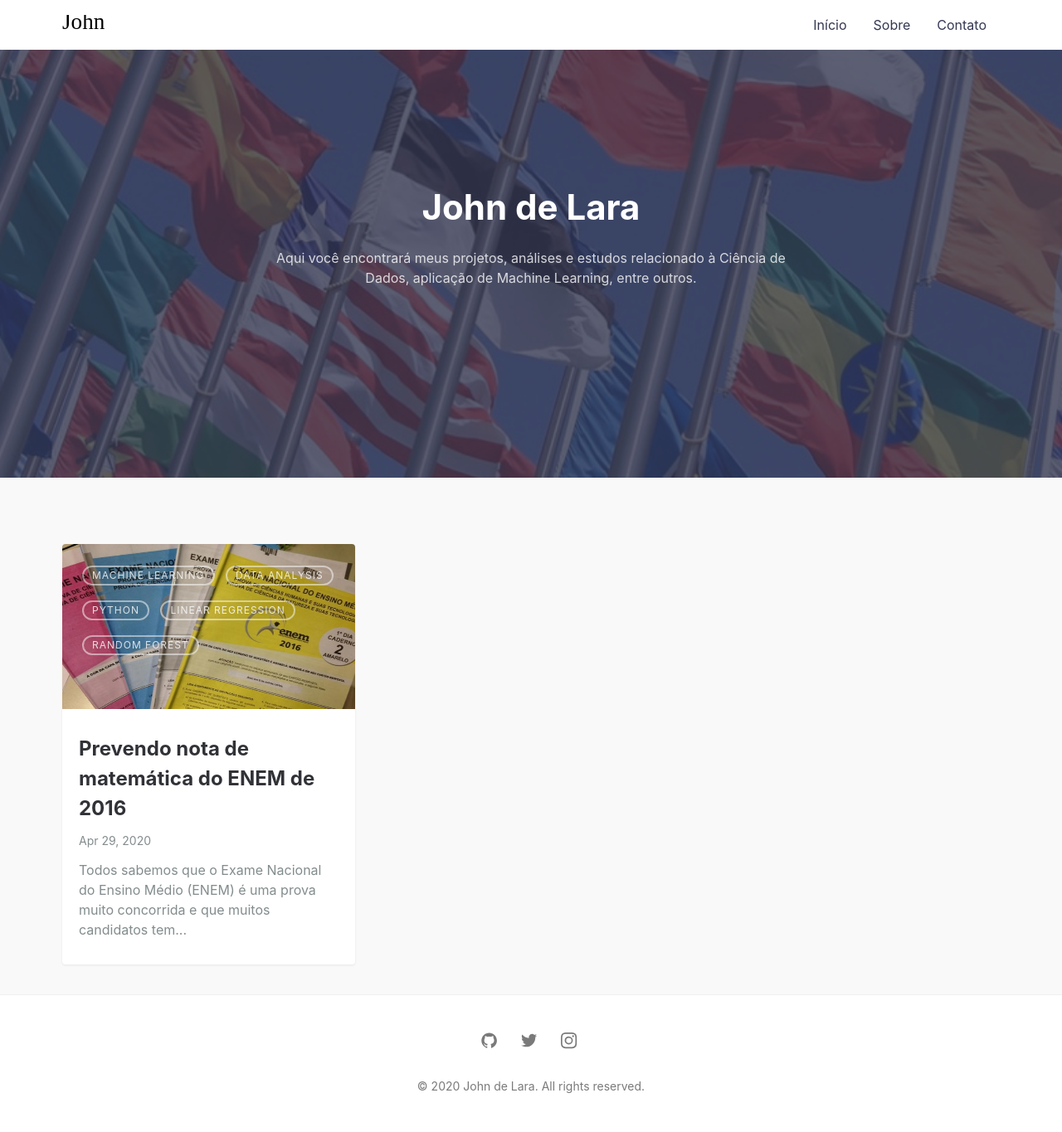
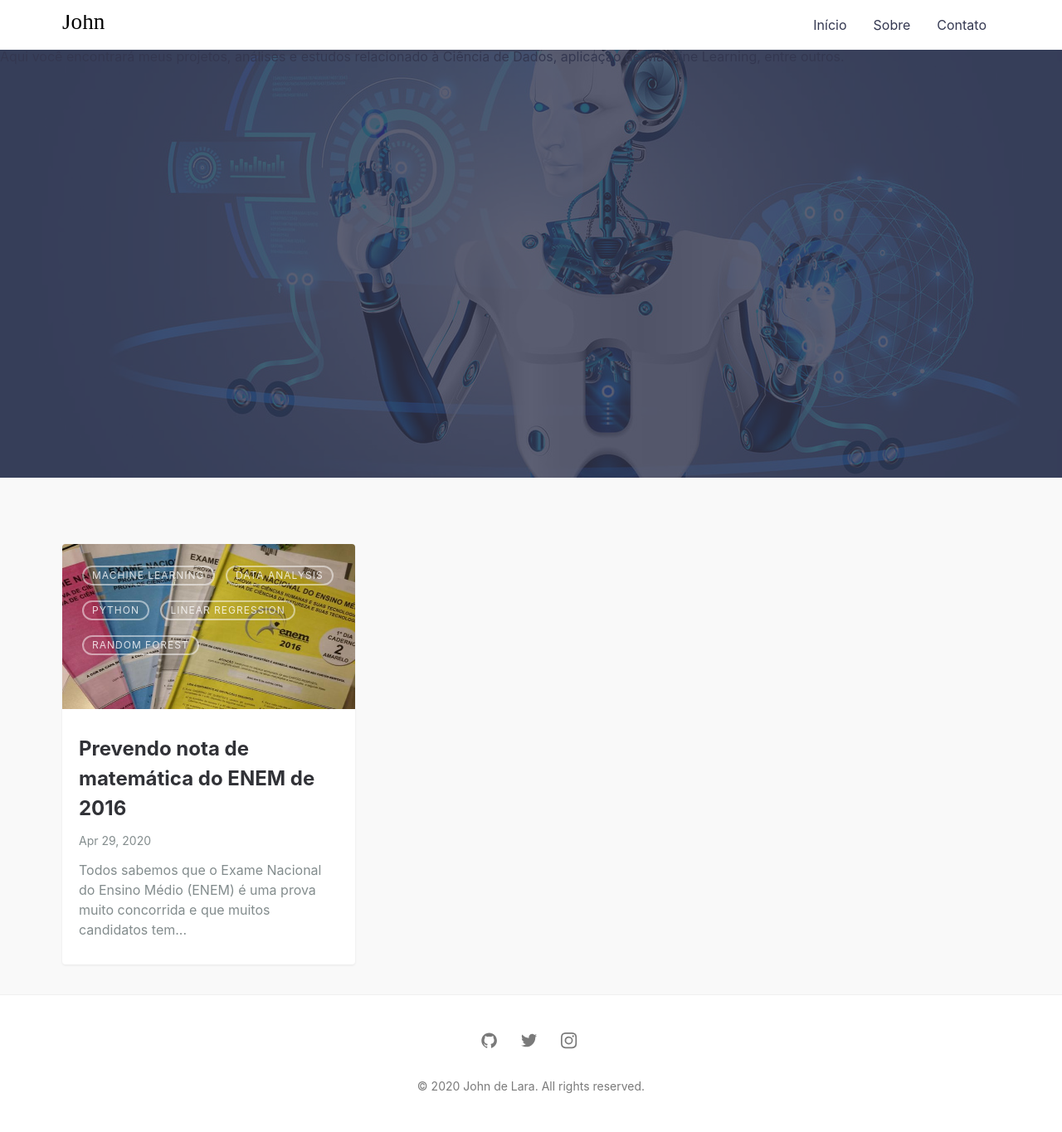
Before and after one commit to johndelara1/portfolioweb, a Jekyll site: the page built from index.md, in a window 1280 px wide. Shown: the whole page at 83% size. Built offline with Jekyll 4.4.1, drawn with Linux system fonts in a browser that asks for light colours.

Commit message:
primeira postagem

```diff
--- a/_config.yml
+++ b/_config.yml
@@ -28,9 +28,9 @@
 tagline: >
   Aqui você encontrará meus projetos, análises e estudos relacionado à Ciência de Dados, aplicação de Machine Learning, entre outros.
 
-hero_img1: posts/trajetoria_lg.jpg # Main background image: use the path from /assets/img/ => This will output /assets/img/posts/sleek_lg.jpg
+hero_img: posts/trajetoria_lg.jpg # Main background image: use the path from /assets/img/ => This will output /assets/img/posts/sleek_lg.jpg
 
-hero_img: posts/sleek_lg.jpg
+hero_img1: posts/sleek_lg.jpg
 
 email: johndelara1@gmail.com # email for form submission
 
--- a/_layouts/default.html
+++ b/_layouts/default.html
@@ -19,12 +19,10 @@
 
     {% include header.html %}
 
-    <div class="hero lazyload" data-bg="{{ site.url }}{{ site.baseurl }}/assets/img/{{ site.hero_img }}">
-      <div class="hero__wrap">
-        <h1 class="hero__title">{{ site.title | escape }}</h1>
-        <p class="hero__meta">{{ site.tagline }}</p>
-      </div>
-    </div>
+  <div class="hero lazyload" data-bg="{{ site.url }}{{ site.baseurl }}/assets/img/{{ site.hero_img }}">
+      <h1 class="hero__title">{{ site.title | escape }}</h1>
+      <p class="hero__meta">{{ site.tagline }}</p>
+  </div>
 
     <main class="site__content">
       <section class="blog">
```
